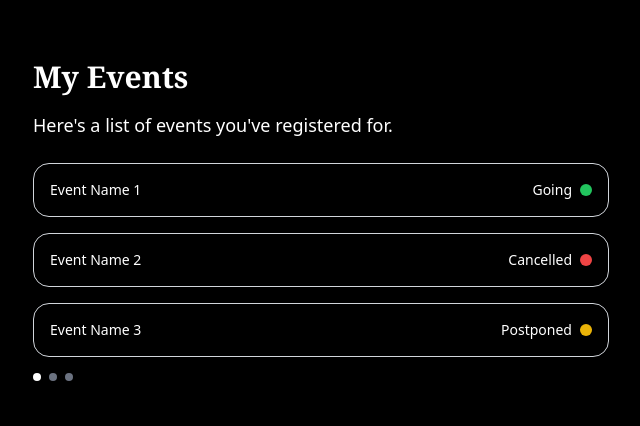
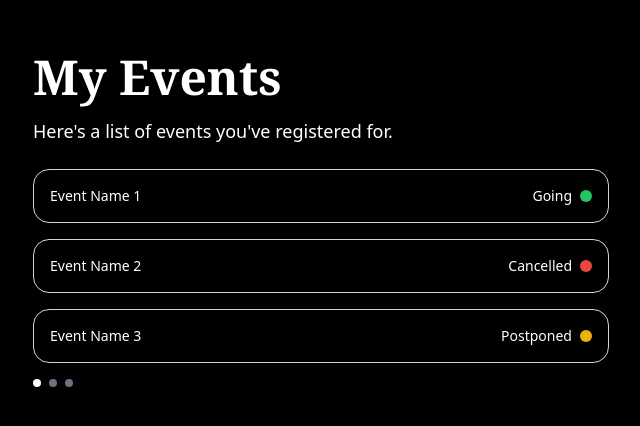
Before and after one commit to Pixelrick420/undecided, a React (Create React App) app in the folder frontend/: page /view in a window 1280 px wide. Shown: the part 180-606 px from the top of the page, without its empty margins (319-959 px from the left). Built offline with nearby package versions, Linux system fonts and the light colour scheme.

Commit message:
Update viewPage.jsx

```diff
--- a/frontend/src/pages/viewPage.jsx
+++ b/frontend/src/pages/viewPage.jsx
@@ -40,7 +40,7 @@ const ViewPage = () => {
   return (
     <div className="min-h-screen w-full bg-black text-white flex justify-center items-center">
       <div className="w-full max-w-xl">
-        <h2 className="text-3xl font-bold mb-4 font-serif">My Events</h2>
+        <h2 className="text-5xl font-bold mb-4 font-serif">My Events</h2>
         <p className="mb-6 font-sans text-lg">
           Here's a list of events you've registered for.
         </p>
@@ -48,7 +48,8 @@ const ViewPage = () => {
         {currentEvents.map((event, index) => (
           <div
             key={index}
-            className="flex justify-between items-center border border-gray-300 rounded-2xl p-4 mb-4 font-sans">
+            className="flex justify-between items-center border border-gray-300 rounded-2xl p-4 mb-4 font-sans"
+          >
             <span className="text-sm font-sans">{event.name}</span>
             <div className="flex items-center">
               <span className="mr-2 text-sm">{event.status}</span>
```
